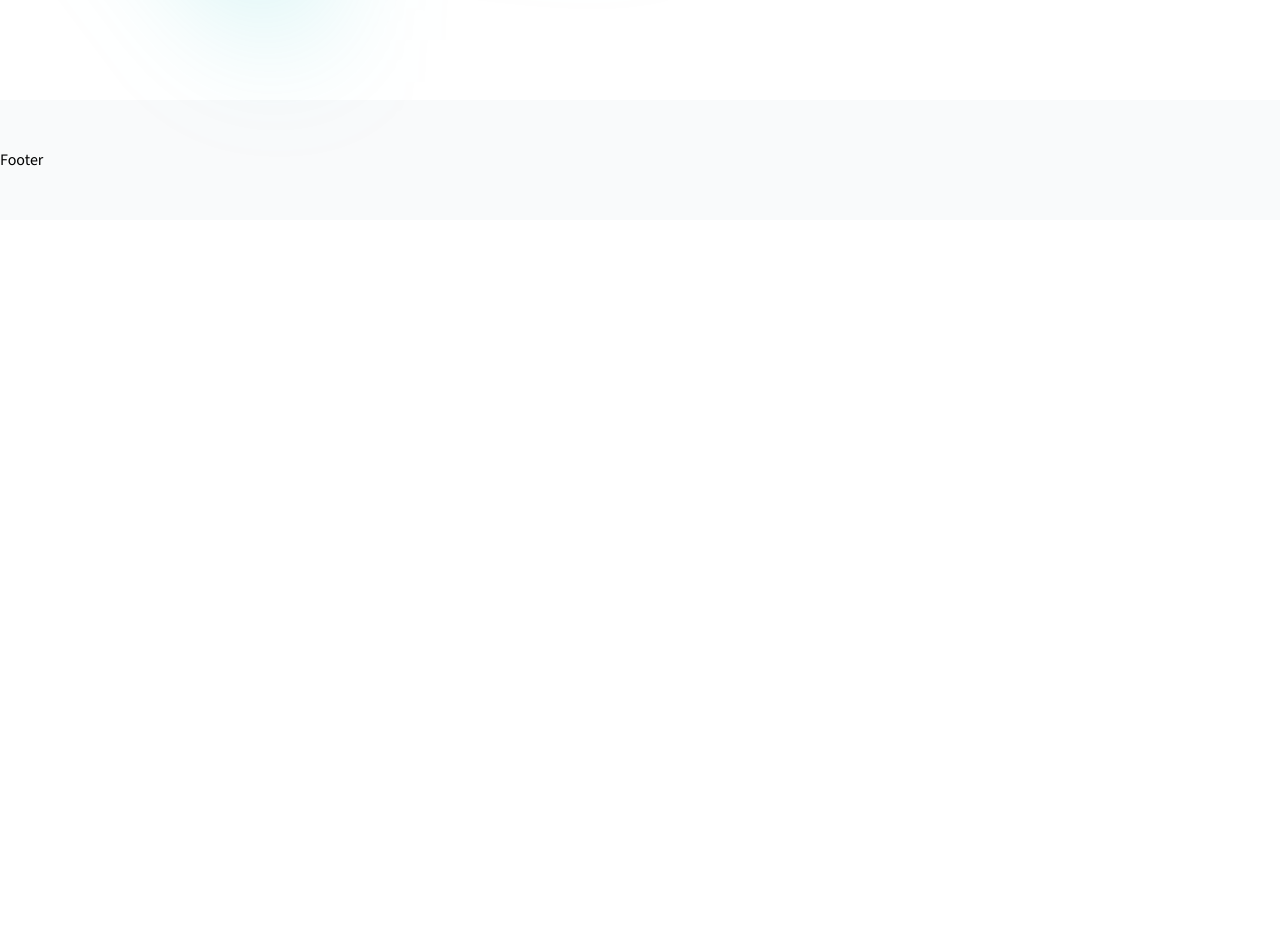
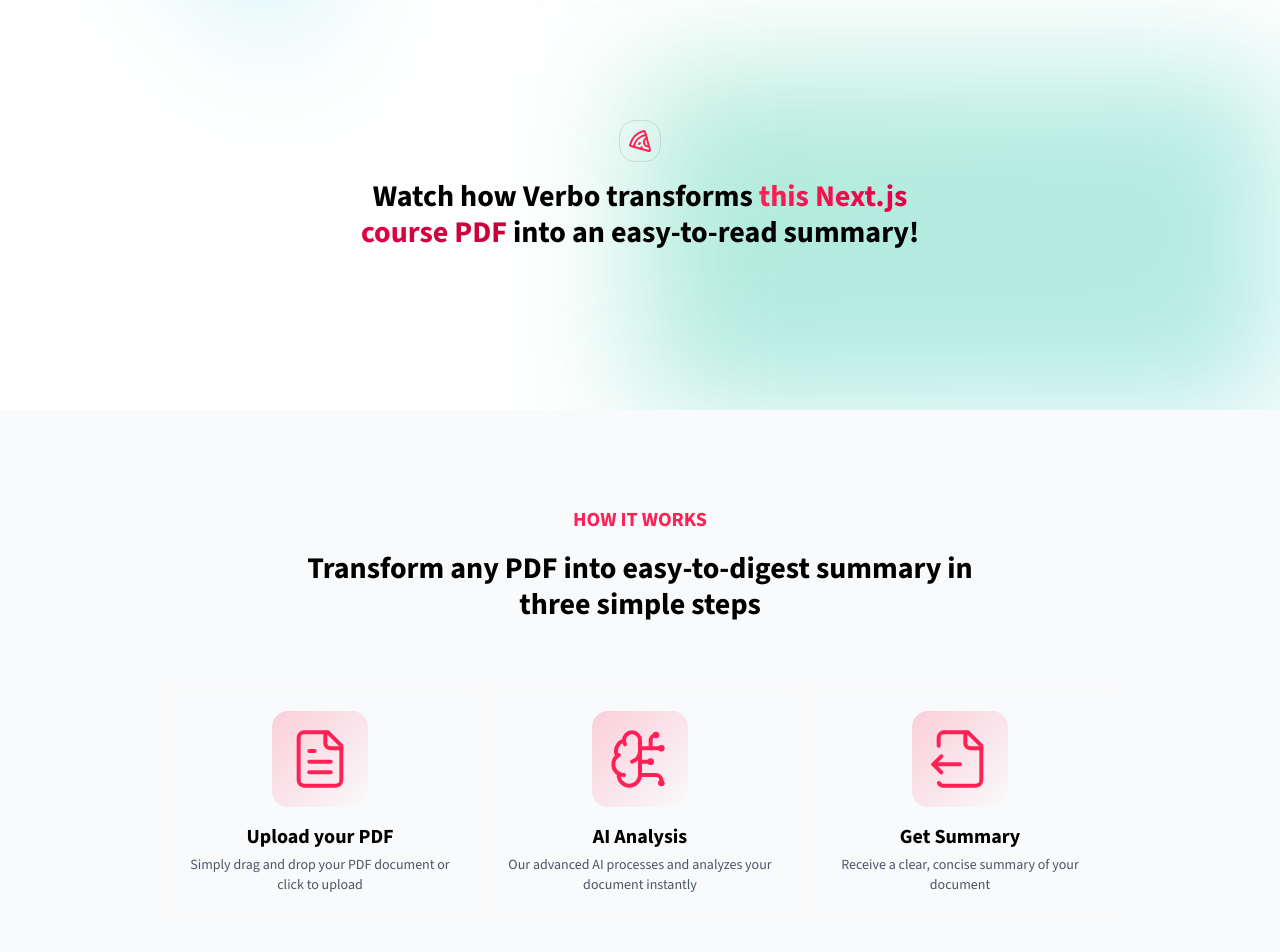
Before and after one commit to iasaiahalves/verbo-ai-saas, a Next.js app: page / in a window 1280 px wide. Shown: the part 580-1532 px from the top of the page. Before the commit the page ends 800 px from the top, so only its background shows below. Built offline with nearby package versions, Linux system fonts and the light colour scheme.

Commit message:
feat: add DemoSection and HowItWorksSection components; update Home component to include new sections

```diff
--- a/app/page.tsx
+++ b/app/page.tsx
@@ -1,16 +1,21 @@
 import BgGardient from "@/components/common/bg-gradient";
+import DemoSection from '@/components/home/demo-section';
 import HeroSection from '@/components/home/hero-section';
+import HowItWorksSection from '@/components/home/how-it-works-section';
+
+
 
 export default function Home() {
   return (
     <div className="relative w-full">
       <BgGardient />
       <div className="flex flex-col ">
-         <HeroSection />
+        <HeroSection />
+        <DemoSection />
+        <HowItWorksSection />
       </div>
 
-      {/* <DemoSection /> */}
-      {/* <HowItWorksSection /> */}
+
       {/* <PricingSection /> */}
       {/* <CTASection /> */}
 
--- /dev/null
+++ b/components/home/demo-section.tsx
@@ -0,0 +1,39 @@
+import { Pizza } from "lucide-react"
+export default function DemoSection() {
+  return (
+    <section className="relative">
+      <div className="py-12 lg:py-24 max-w-5xl mx-auto px-4 sm:px-6 lg:px-8 lg:pt-12">
+
+
+      <div
+        aria-hidden="true"
+        className="pointer-events-none absolute inset-0 -z-10 transform-gpu overflow-hidden blur-3xl"
+
+      >
+        <div
+          className="relative left-[calc(50%+3rem)] aspect-1155/678 w-[36.125rem] -translate-x-1/2 bg-linear-to-br from-emerald-500 via-teal-500 to-cyan-500 opacity-30 sm:left-[calc(50%+36rem)] sm:w-[72.1875rem]"
+          style={{
+            clipPath:
+            'polygon(74.1% 44.1%, 100% 61.6%, 97.5% 26.9% 85.5% 0.1%, 80.7% 2%, 72.5% 32.5%, 60.2% 62.4% 52.4% 68.1%, 47.5% 58.3%, 45.2% 34.5%, 27.5% 76.7%, 0.1% 64.9%, 17.9% 100%, 27.6% 76.8% 76.1% 97.7%, 74.1% 44.1%)',
+          }}
+
+        />
+        </div>
+        <div className="flex flex-col items-center text-center space-y-4">
+          <div className="inline-flex items-center justify-center p-2 rounded-2xl bg-gray-1--/80 backdrop-blur-xs border border-gray-500/20 mb-4">
+              <Pizza className="w-6 h-6 text-rose-500" />
+          </div>
+          <div className="text-center mb-16 ">
+              <h3 className="font-bold text-3xl max-w-2xl mx-auto px-4 sm:px-6">
+            Watch how Verbo transforms <span className="bg-linear-to-r from-rose-500 to-rose-700 bg-clip-text text-transparent">this Next.js course PDF</span>{' '} into an easy-to-read summary!
+          </h3>
+          </div>
+          <div className="flex-justify-center items-center px-2 sm:px-4 lg:px-6">
+          {/* Summary Viewer */}
+          </div>
+        </div>
+      </div>
+    </section>
+
+  )
+}
--- /dev/null
+++ b/components/home/how-it-works-section.tsx
@@ -0,0 +1,78 @@
+import { BrainCircuit, FileOutput, FileText } from 'lucide-react';
+import { ReactNode } from "react";
+
+type Step = {
+  icon: ReactNode;
+  label: string;
+  description: string;
+};
+
+const steps: Steps[] = [
+  {
+    icon: <FileText size={64} strokeWidth={1.5} />,
+    label: 'Upload your PDF',
+    description: 'Simply drag and drop your PDF document or click to upload',
+  },
+  {
+    icon: <BrainCircuit size={64} strokeWidth={1.5} />,
+    label: 'AI Analysis',
+    description: 'Our advanced AI processes and analyzes your document instantly',
+  },
+  {
+    icon: <FileOutput size={64} strokeWidth={1.5} />,
+    label: 'Get Summary',
+    description: 'Receive a clear, concise summary of your document',
+  }
+]
+export default function HowItWorksSection() {
+  return (
+    <section className="relative overflow-hidden bg-gray-50 ">
+      <div className="py-12 lg:py-24 max-w-5xl mx-auto px-4 sm:px-6 lg:px-8">
+        <div
+          aria-hidden="true"
+          className="pointer-events-none absolute inset-0 -z-10 transform-gpu overflow-hidden blur-3xl"
+
+        >
+          <div
+            className="relative left-[calc(50%+3rem)] aspect-1155/678 w-[36.125rem] -translate-x-1/2 bg-linear-to-br from-emerald-500 via-teal-500 to-cyan-500 opacity-30 sm:left-[calc(50%+36rem)] sm:w-[72.1875rem]"
+            style={{
+              clipPath:
+                'polygon(74.1% 44.1%, 100% 61.6%, 97.5% 26.9% 85.5% 0.1%, 80.7% 2%, 72.5% 32.5%, 60.2% 62.4% 52.4% 68.1%, 47.5% 58.3%, 45.2% 34.5%, 27.5% 76.7%, 0.1% 64.9%, 17.9% 100%, 27.6% 76.8% 76.1% 97.7%, 74.1% 44.1%)',
+            }}
+
+          />
+        </div>
+        <div className="text-center mb-16">
+          <h2 className="font-bold text-xl uppercase mb-4 text-rose-500">How It Works</h2>
+          <h3 className="font-bold text-3xl max-w-2xl mx-auto">
+            Transform any PDF into easy-to-digest summary in three simple steps
+          </h3>
+        </div>
+        <div className="grid grid-cols-1 md:grid-cols-3 ga-8 max-w-6xl mx-auto relative">
+          {steps.map((step, index) => (
+            <StepItem key={index} {...step} />
+
+          ))}
+        </div>
+      </div>
+    </section>
+  );
+}
+
+function StepItem({ icon, label, description }: Step) {
+  return (
+    <div className="relative p-6 roundex-2x bg-white/5 backdrop-blur-xs border border-white/10 hover:border-rose-500/50 transition-colors group w-full">
+      <div className="flex flex-col gap-4 h-full">
+        <div className="flex items-center justify-center h-24 w-24 mx-auto rounded-2xl bg-linear-to-br from-rose-500/20 to-transparent group-hover:from-rose-500/20 transition-colors">
+          <div className="text-rose-500">{icon}</div>
+        </div>
+        <div className="flex flex-col flex-1 gap-1 justify-between ">
+        <h4 className="text-center font-bold text-xl">{label}</h4>
+        <p className="text-center text-gray-600 text-sm">{description}</p>
+        </div>
+      </div>
+
+
+    </div>
+  )
+}
```
